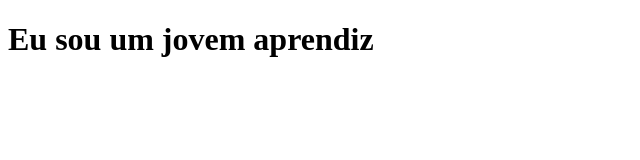
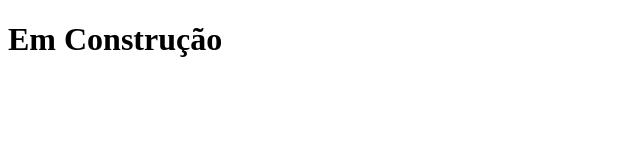
Before and after one commit to marcovargas74/marcovargas74.github.io, a plain HTML site: page index.html in a window 1280 px wide. Shown: the whole page, without its empty margins (0-640 px from the left). Drawn offline with Linux system fonts and the light colour scheme.

Commit message:
in constrution

```diff
--- a/index.html
+++ b/index.html
@@ -7,6 +7,6 @@
     <title>Meu primeiro site no GitHub Pages</title>
 </head>
 <body>
-    <h1>Eu sou um jovem aprendiz</h1>
+    <h1>Em Construção</h1>
 </body>
 </html>
```
